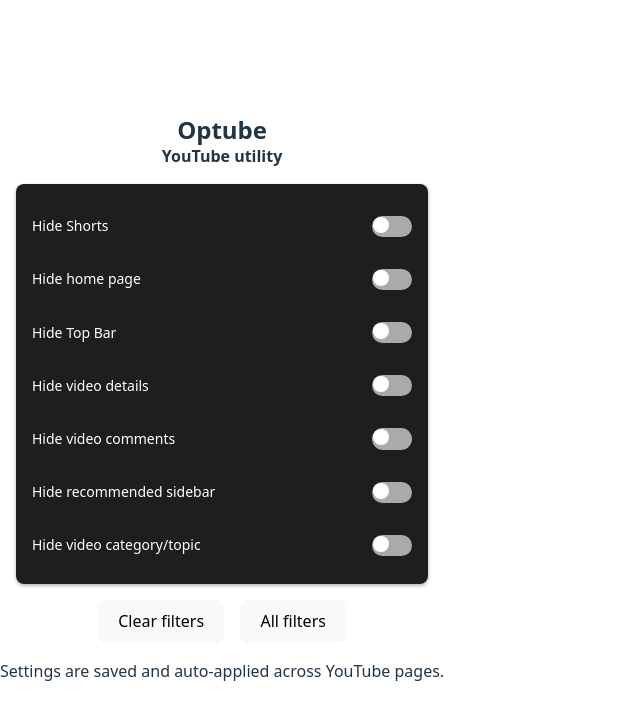
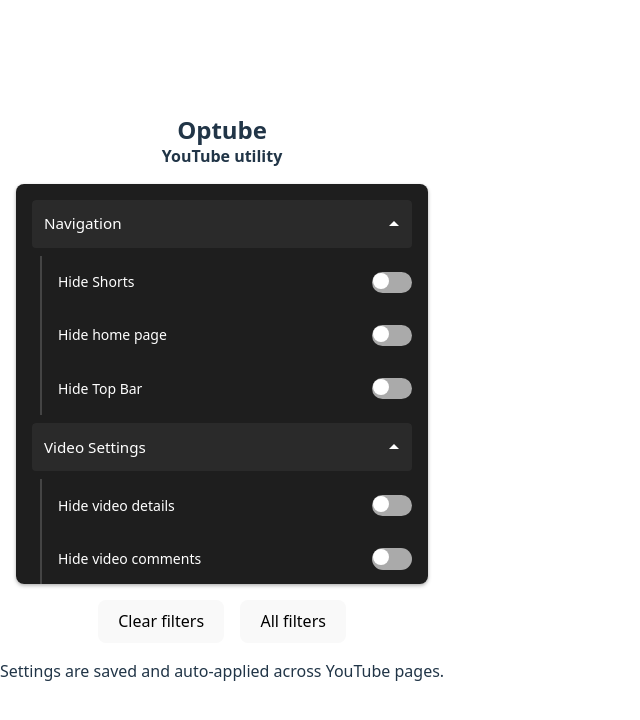
Before and after one commit to ljh-wd/Optube, a React (Vite) app: page / in a window 1280 px wide. Shown: the top 720 px of the page, without its empty margins (0-640 px from the left). Built offline with nearby package versions, Linux system fonts and the light colour scheme.

Commit message:
FEAT: Menus

```diff
--- a/src/App.css
+++ b/src/App.css
@@ -85,3 +85,47 @@
   gap: 1rem;
   margin: 1rem;
 }
+
+/* Settings Group Styling */
+.settings-group {
+  margin-bottom: 0.5rem;
+  border-radius: 4px;
+  overflow: hidden;
+}
+
+.settings-group-header {
+  display: flex;
+  justify-content: space-between;
+  align-items: center;
+  padding: 0.75rem;
+  background-color: #2a2a2a;
+  cursor: pointer;
+  -webkit-user-select: none;
+  user-select: none;
+  border-radius: 4px;
+}
+
+.settings-group-header:hover {
+  background-color: #333;
+}
+
+.settings-group-header h3 {
+  font-size: 0.95rem;
+  margin: 0;
+  font-weight: 500;
+}
+
+.settings-group-content {
+  padding-left: 1rem;
+  border-left: 2px solid #444;
+  margin-left: 0.5rem;
+  margin-top: 0.5rem;
+}
+
+.chevron {
+  transition: transform 0.2s ease;
+}
+
+.chevron.open {
+  transform: rotate(180deg);
+}
--- a/src/App.tsx
+++ b/src/App.tsx
@@ -1,6 +1,7 @@
 import './App.css';
-import { useEffect, useState, } from 'react';
+import { useEffect, useState } from 'react';
 import CardWithInput from './components/CardWithInput';
+import SettingsGroup from './components/SettingsGroup';
 
 
 
@@ -71,6 +72,7 @@
 
       <div className='card'>
 
+        <SettingsGroup title="Navigation" defaultOpen={true}>
           <CardWithInput
             label="Hide Shorts"
             checked={settings.hideShorts}
@@ -88,7 +90,9 @@
             checked={settings.hideMasthead}
             onChange={handleToggle('hideMasthead')}
           />
+        </SettingsGroup>
 
+        <SettingsGroup title="Video Settings" defaultOpen={true}>
           <CardWithInput
             label="Hide video details"
             checked={settings.hideFold}
@@ -112,6 +116,7 @@
             checked={settings.hideCategoryAndTopic}
             onChange={handleToggle('hideCategoryAndTopic')}
           />
+        </SettingsGroup>
       </div>
 
       <div className='filter-button-container'>
--- /dev/null
+++ b/src/components/SettingsGroup.tsx
@@ -0,0 +1,36 @@
+import { useState } from 'react';
+import type { ReactNode } from 'react';
+import '../App.css';
+
+type SettingsGroupProps = {
+    title: string;
+    children: ReactNode;
+    defaultOpen?: boolean;
+};
+
+const SettingsGroup = ({ title, children, defaultOpen = false }: SettingsGroupProps) => {
+    const [isOpen, setIsOpen] = useState(defaultOpen);
+
+    return (
+        <div className="settings-group">
+            <div
+                className="settings-group-header"
+                onClick={() => setIsOpen(!isOpen)}
+            >
+                <h3>{title}</h3>
+                <div className={`chevron ${isOpen ? 'open' : ''}`}>
+                    <svg width="12" height="12" viewBox="0 0 12 12" fill="none" xmlns="http://www.w3.org/2000/svg">
+                        <path d="M6 9L1 4H11L6 9Z" fill="currentColor" />
+                    </svg>
+                </div>
+            </div>
+            {isOpen && (
+                <div className="settings-group-content">
+                    {children}
+                </div>
+            )}
+        </div>
+    );
+};
+
+export default SettingsGroup;
```
Lines whose indentation alone changed are shown as unchanged.
